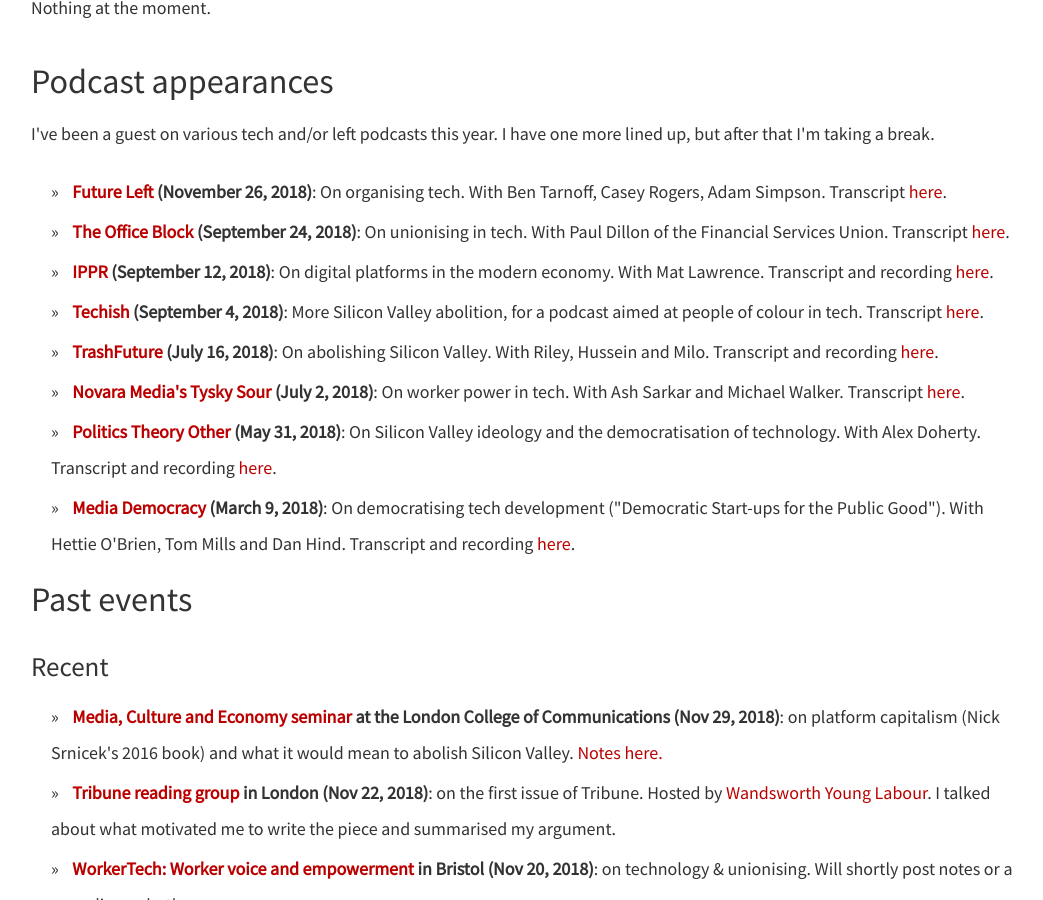
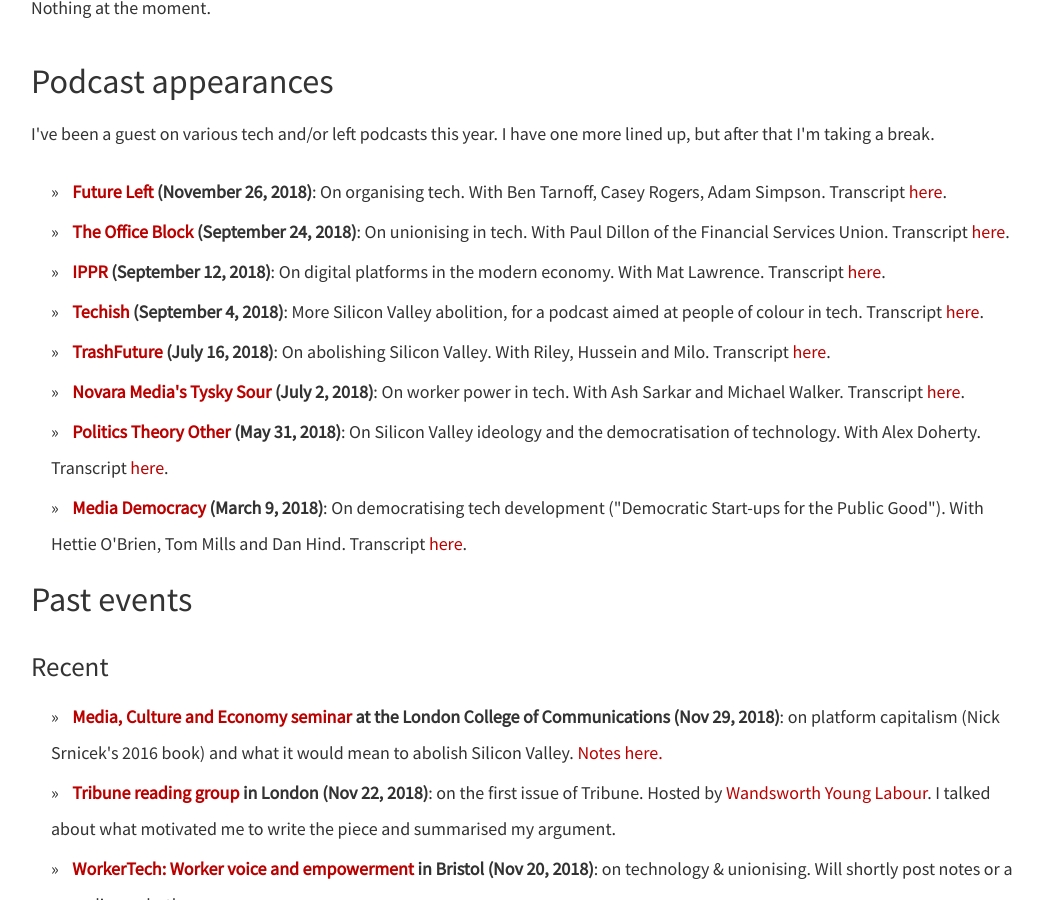
Before and after one commit to dellsystem/dellsystem.github.io, a Jekyll site: the page built from speaking/index.html, in a window 1280 px wide and 900 px high, scrolled down 392 px. Shown: the whole window, without its empty margins (109-1152 px from the left). Built offline with Jekyll 4.4.1, drawn with Linux system fonts in a browser that asks for light colours.

Commit message:
Standardise copy on podcasts page

```diff
--- a/_includes/podcasts.html
+++ b/_includes/podcasts.html
@@ -1,10 +1,10 @@
 <ul>
 	<li><strong><a href="http://www.futureleft.org/home/2018/11/26/ep-109-organizing-and-mobilization-in-the-tech-industry-ft-wendy-liu-and-ben-tarnoff">Future Left</a> (November 26, 2018)</strong>: On organising tech. With Ben Tarnoff, Casey Rogers, Adam Simpson. Transcript <a href="/speaking/future-left">here</a>.</li>
 	<li><strong><a href="https://soundcloud.com/theofficeblock/episode-5-can-tech-workers-unite-we-go-deep-into-the-digital-mines">The Office Block</a> (September 24, 2018)</strong>: On unionising in tech. With Paul Dillon of the Financial Services Union. Transcript <a href="/speaking/the-office-block">here</a>.</li>
-	<li><strong><a href="https://soundcloud.com/ipprmedia/platformswendyliu">IPPR</a> (September 12, 2018)</strong>: On digital platforms in the modern economy. With Mat Lawrence. Transcript and recording <a href="/speaking/ippr">here</a>.</li>
+	<li><strong><a href="https://soundcloud.com/ipprmedia/platformswendyliu">IPPR</a> (September 12, 2018)</strong>: On digital platforms in the modern economy. With Mat Lawrence. Transcript <a href="/speaking/ippr">here</a>.</li>
 	<li><strong><a href="https://soundcloud.com/techishpod/episode-22-abolishing-silicon-valley-crazy-startup-ideas-serena-williams-catsuit-and-mjs-60th">Techish</a> (September 4, 2018)</strong>: More Silicon Valley abolition, for a podcast aimed at people of colour in tech. Transcript <a href="/speaking/techish">here</a>.</li>
-	<li><strong><a href="https://trashfuturepodcast.podbean.com">TrashFuture</a> (July 16, 2018)</strong>: On abolishing Silicon Valley. With Riley, Hussein and Milo. Transcript and recording <a href="/speaking/trash-future">here</a>.</li>
+	<li><strong><a href="https://trashfuturepodcast.podbean.com">TrashFuture</a> (July 16, 2018)</strong>: On abolishing Silicon Valley. With Riley, Hussein and Milo. Transcript <a href="/speaking/trash-future">here</a>.</li>
 	<li><strong><a href="https://novaramedia.com/category/audio/tyskysour/">Novara Media's Tysky Sour</a> (July 2, 2018)</strong>: On worker power in tech. With Ash Sarkar and Michael Walker. Transcript <a href="/speaking/tysky-sour">here</a>.</li>
-	<li><strong><a href="https://soundcloud.com/poltheoryother">Politics Theory Other</a> (May 31, 2018)</strong>: On Silicon Valley ideology and the democratisation of technology. With Alex Doherty. Transcript and recording <a href="/speaking/politics-theory-other">here</a>.</li>
-	<li><strong><a href="https://soundcloud.com/media-democracy-pod">Media Democracy</a> (March 9, 2018)</strong>: On democratising tech development ("Democratic Start-ups for the Public Good"). With Hettie O'Brien, Tom Mills and Dan Hind. Transcript and recording <a href="/speaking/media-democracy">here</a>.</li>
+	<li><strong><a href="https://soundcloud.com/poltheoryother">Politics Theory Other</a> (May 31, 2018)</strong>: On Silicon Valley ideology and the democratisation of technology. With Alex Doherty. Transcript <a href="/speaking/politics-theory-other">here</a>.</li>
+	<li><strong><a href="https://soundcloud.com/media-democracy-pod">Media Democracy</a> (March 9, 2018)</strong>: On democratising tech development ("Democratic Start-ups for the Public Good"). With Hettie O'Brien, Tom Mills and Dan Hind. Transcript <a href="/speaking/media-democracy">here</a>.</li>
 </ul>
```
